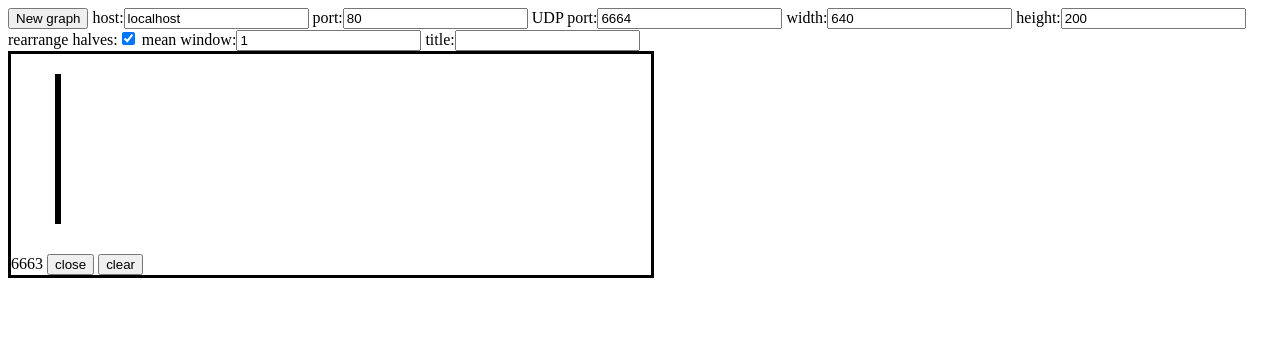
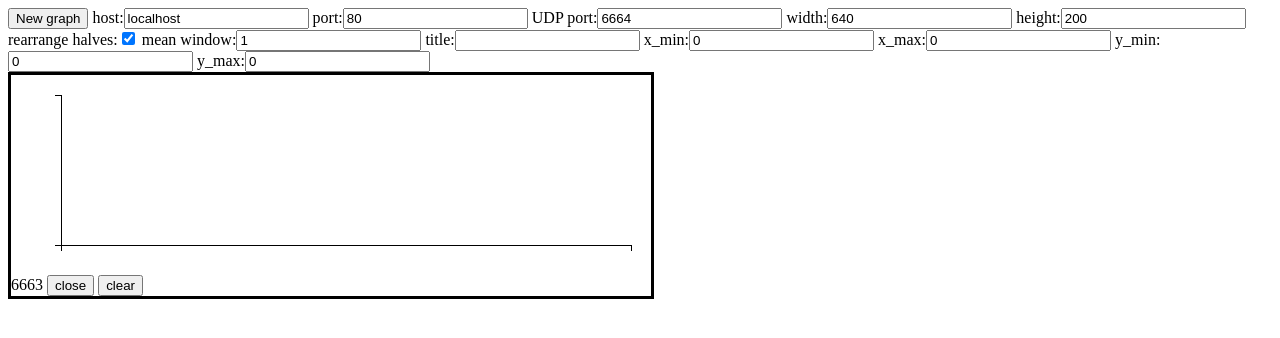
Before and after one commit to CorteXlab/fft-web, a plain HTML site: page client/index.html in a window 1280 px wide. Both pictures are taken after a click on the button "New graph". Drawn offline with Linux system fonts and the light colour scheme.

Commit message:
nicer axis style + add title + customizable axis ranges

```diff
--- a/client/index.html
+++ b/client/index.html
@@ -8,7 +8,7 @@
   <script type="text/javascript">
     var fft_index = 0;
     var ffts = [];
-    function addfft(elem, host, port, udpport, width, height, rearrange, meanwindow, title) {
+    function addfft(elem, host, port, udpport, width, height, rearrange, meanwindow, title, x_min, x_max, y_min, y_max) {
       fft_index++;
       var fft_id = "fft" + fft_index;
       fft_html = "<div id=\"" + fft_id + "_container\" style=\"float: left; border-color: black; border-style: solid; \">"
@@ -18,17 +18,25 @@
                + " <button type=\"button\" onclick=\"ffts["+ fft_index + "].stop(); $('#" + fft_id + "_container').remove();\">close</button>"
                + " <button type=\"button\" onclick=\"ffts["+ fft_index + "].clear();\">clear</button><br/>"
                + "</div>";
-      fft_code = "ffts[fft_index] = new Fft(\"#" + fft_id + "\", \"" + host + "\", " + port +", " + udpport + ", " + rearrange + ", " + meanwindow + "); ffts[fft_index].start();";
+      fft_code = "ffts[fft_index] = new Fft(\"#" + fft_id + "\", \"" + host + "\"," + port + "," + udpport + "," + rearrange + "," + meanwindow + "," + x_min + "," + x_max + "," + y_min + "," + y_max + "); ffts[fft_index].start();";
       $(elem).append(fft_html);
       eval(fft_code);
     }
   </script>
-
+  <style>
+    .axis text { font: 10px sans-serif; }
+    .axis path,
+    .axis line {
+      fill: none;
+      stroke: #000;
+      shape-rendering: crispEdges;
+    }
+  </style>
 </head>
 
 <body>
   <form>
-    <button type="button" onclick="addfft('body', $('#host').val(), $('#port').val(), $('#udpport').val(), $('#fftwidth').val(), $('#fftheight').val(), $('#rearrange').is(':checked'), $('#meanwindow').val(), $('#title').val()) ; $('#udpport').val((parseInt($('#udpport').val())+1).toString())">New graph</button>
+    <button type="button" onclick="addfft('body', $('#host').val(), $('#port').val(), $('#udpport').val(), $('#fftwidth').val(), $('#fftheight').val(), $('#rearrange').is(':checked'), $('#meanwindow').val(), $('#title').val(), $('#x_min').val(), $('#x_max').val(), $('#y_min').val(), $('#y_max').val()) ; $('#udpport').val((parseInt($('#udpport').val())+1).toString())">New graph</button>
     host:<input type="text" id="host" value="localhost"/>
     port:<input type="text" id="port" value="80"/>
     UDP port:<input type="text" id="udpport" value="6663"/>
@@ -37,6 +45,10 @@
     rearrange halves:<input type="checkbox" id="rearrange" checked="true"/>
     mean window:<input type="text" id="meanwindow" value="1"/>
     title:<input type="text" id="title" value=""/>
+    x_min:<input type="text" id="x_min" value="0"/>
+    x_max:<input type="text" id="x_max" value="0"/>
+    y_min:<input type="text" id="y_min" value="0"/>
+    y_max:<input type="text" id="y_max" value="0"/>
   </form>
   <script type="text/javascript">
     $( document ).ready( function() { $('#host').val(location.host) });
--- a/client/js/fft.js
+++ b/client/js/fft.js
@@ -1,10 +1,26 @@
-function Fft(elem, host, port, udpport, rearrange_halves, mean_window_size) {
+function formatn(n) {
+    if (n < 1e-3 || n > 1e4) {
+        return n.toExponential(parseFloat(n.toPrecision(3)));
+    } else {
+        return n.toPrecision(3);
+    }
+}
+
+function Fft(elem, host, port, udpport, rearrange_halves, mean_window_size, x_axis_min, x_axis_max, y_axis_min, y_axis_max) {
     this._host = host;
     this._port = port;
     this._udpport = udpport;
     this._rearrange_halves = rearrange_halves;
     this._mean_window_size = mean_window_size;
     this._mean_window = [];
+    this._x_min = undefined;
+    this._x_max = undefined;
+    this._x_axis_min = x_axis_min;
+    this._x_axis_max = x_axis_max;
+    this._y_min = undefined;
+    this._y_max = undefined;
+    this._y_axis_min = y_axis_min;
+    this._y_axis_max = y_axis_max;
     this._elem = d3.select(elem);
     this._total_width = $(elem).width();
     this._total_height = $(elem).height();
@@ -18,22 +34,13 @@ function Fft(elem, host, port, udpport, rearrange_halves, mean_window_size) {
         .attr("height", this._total_height)
         .append("g")
         .attr("transform", "translate(" + this._margin.left + "," + this._margin.top + ")");
-    this._current_fft_size = -1;
-    this._sx = null;
-    this._sy = d3.scale.linear()
-        .domain([-128,127])
-        .rangeRound([0, this._graph_height]);
-    this._yaxis = d3.svg.axis()
-        .scale(this._sy)
-        .tickValues([])
-        .tickFormat(function(d) { return (((d+128.0) / 256.0) * -100.0).toFixed(0); })
-        .orient("left");
     this._svgxaxis = this._chart.append("g")
-        .attr("class", "x axis")
+        .attr("class", "axis")
         .attr("transform", "translate(0," + this._graph_height + ")");
     this._svgyaxis = this._chart.append("g")
-        .attr("class", "y axis")
-        .call(this._yaxis);
+        .attr("class", "axis");
+    this._update_x_range(0,1024);
+    this._update_y_range(-128, 127);
     this._fftline = d3.svg.line()
         .x(function(d, i) { return this._sx(i); })
         .y(function(d) { return this._graph_height - this._sy(d); });
@@ -69,19 +76,58 @@ Fft.prototype._get_window_mean = function() {
     return mean;
 }
 
-Fft.prototype._update_sx = function(size) {
-    if (size != this._current_fft_size) {
+Fft.prototype._update_x_range = function(x_min, x_max) {
+    if (x_min != this._x_min || x_max != this._x_max) {
+        this._x_min = x_min;
+        this._x_max = x_max;
         this._sx = d3.scale.linear()
-            .domain([0, size])
+            .domain([x_min, x_max])
             .rangeRound([0, this._graph_width]);
-        this._xaxis = d3.svg.axis()
-            .scale(this._sx)
-            .tickValues([0, size/2, size])
-            .tickFormat(function(d) { return d - size/2; })
-            .orient("bottom");
-        this._svgxaxis.call(this._xaxis);
-        this._current_fft_size = size;
+        this.x_axis(this._x_axis_min, this._x_axis_max);
     }
+}
+
+Fft.prototype.x_axis = function(x_axis_min, x_axis_max) {
+    this._x_axis_min = x_axis_min;
+    this._x_axis_max = x_axis_max;
+    this._xaxis = d3.svg.axis()
+        .scale(this._sx)
+        .orient("bottom")
+        .tickValues([]);
+    if (this._x_axis_max - this._x_axis_min > 0 && this._x_max - this._x_min > 0) {
+        a = (this._x_axis_min - this._x_axis_max) / (this._x_min - this._x_max);
+        b = (this._x_axis_max * this._x_min - this._x_axis_min * this._x_max) / (this._x_min - this._x_max);
+        this._xaxis.tickValues([this._x_min, (this._x_max - this._x_min)/2, this._x_max])
+            .tickFormat(function(d) { return formatn(a * d + b); });
+    }
+    this._svgxaxis.call(this._xaxis);
+}
+
+Fft.prototype._update_y_range = function(y_min, y_max) {
+    if (y_min != this._y_min || y_max != this._y_max) {
+        this._y_min = y_min;
+        this._y_max = y_max;
+        this._sy = d3.scale.linear()
+            .domain([y_min, y_max])
+            .rangeRound([0, this._graph_height]);
+        this.y_axis(this._y_axis_min, this._y_axis_max);
+    }
+}
+
+Fft.prototype.y_axis = function(y_axis_min, y_axis_max) {
+    this._y_axis_min = y_axis_min;
+    this._y_axis_max = y_axis_max;
+    this._yaxis = d3.svg.axis()
+        .scale(this._sy)
+        .orient("left")
+        .tickValues([]);
+    if (this._y_axis_max - this._y_axis_min > 0 && this._y_max - this._y_min > 0) {
+        a = (this._y_axis_max - this._y_axis_min) / (this._y_min - this._y_max);
+        b = (this._y_axis_min * this._y_min - this._y_axis_max * this._y_max) / (this._y_min - this._y_max);
+        this._yaxis.tickValues([this._y_min, (this._y_max - this._y_min)/2, this._y_max])
+            .tickFormat(function(d) { return formatn(a * d + b); });
+    }
+    this._svgyaxis.call(this._yaxis);
 }
 
 function get_rearranged_fft(fft) {
@@ -106,7 +152,7 @@ Fft.prototype.start = function() {
             if (self._rearrange_halves) {
                 mean = get_rearranged_fft(mean);
             }
-            self._update_sx(mean.length);
+            self._update_x_range(0, mean.length);
             self._fftpath.attr("d", self._fftline(mean));
         }
     };
```
